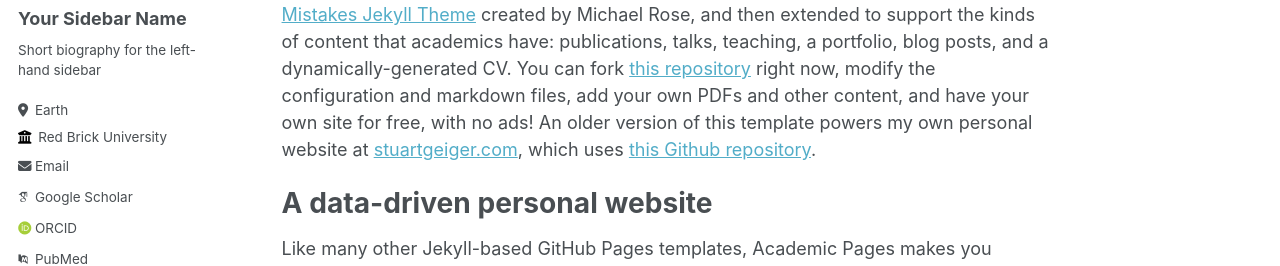
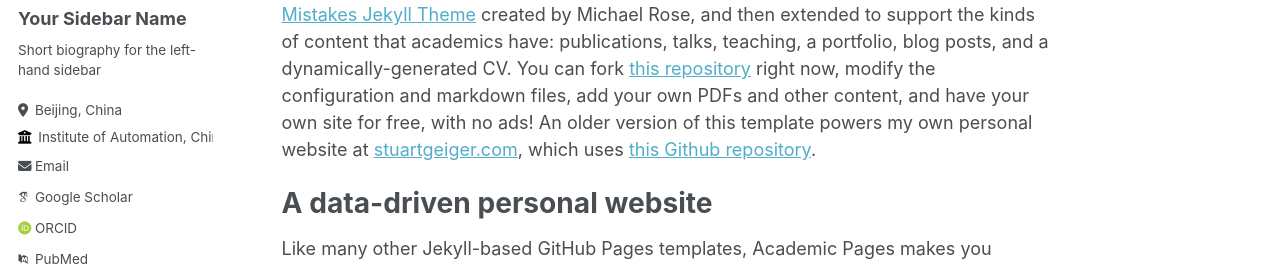
Before and after one commit to hongxiaoy/hongxiaoy.github.io, a Jekyll site: the page built from _pages/about.md, in a window 1280 px wide. Shown: the part 283-549 px from the top of the page. Built offline with Jekyll 4.4.1, drawn with Linux system fonts in a browser that asks for light colours; some web fonts are replaced.

Commit message:
Update location and employer.

```diff
--- a/_config.yml
+++ b/_config.yml
@@ -25,8 +25,8 @@
   name             : "Your Sidebar Name"
   pronouns         : # example: "she/her"
   bio              : "Short biography for the left-hand sidebar"
-  location         : "Earth"
-  employer         : "Red Brick University"
+  location         : "Beijing, China"
+  employer         : "Institute of Automation, Chinese Academy of Sciences"
   uri              : # URL
   email            : "yuhongxiao2023@ia.ac.cn"
 
```
